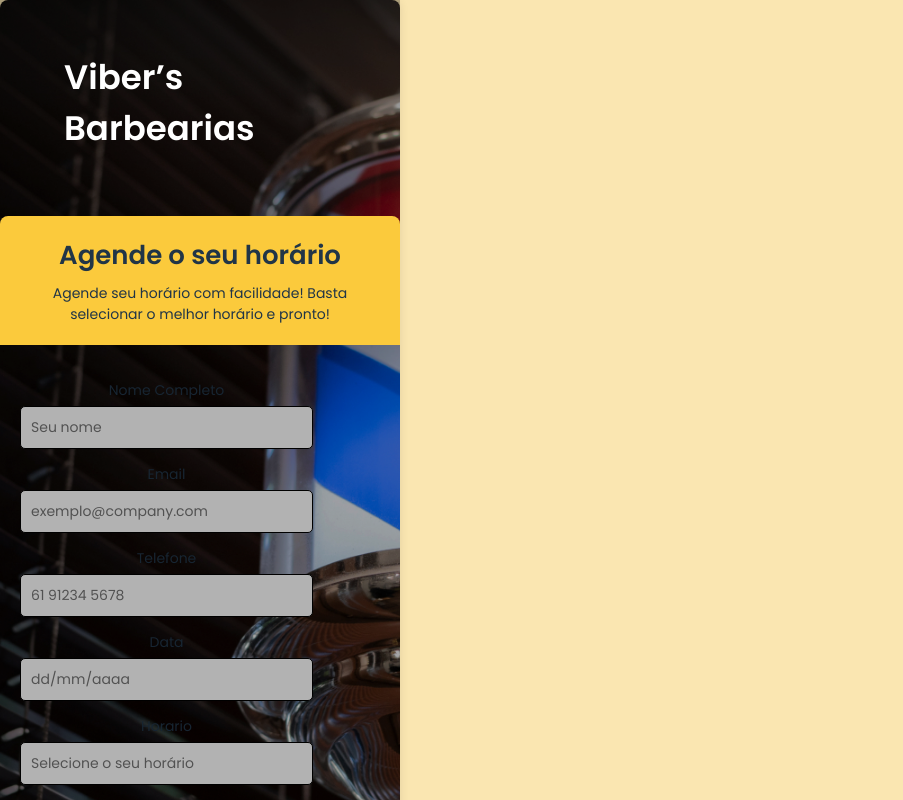
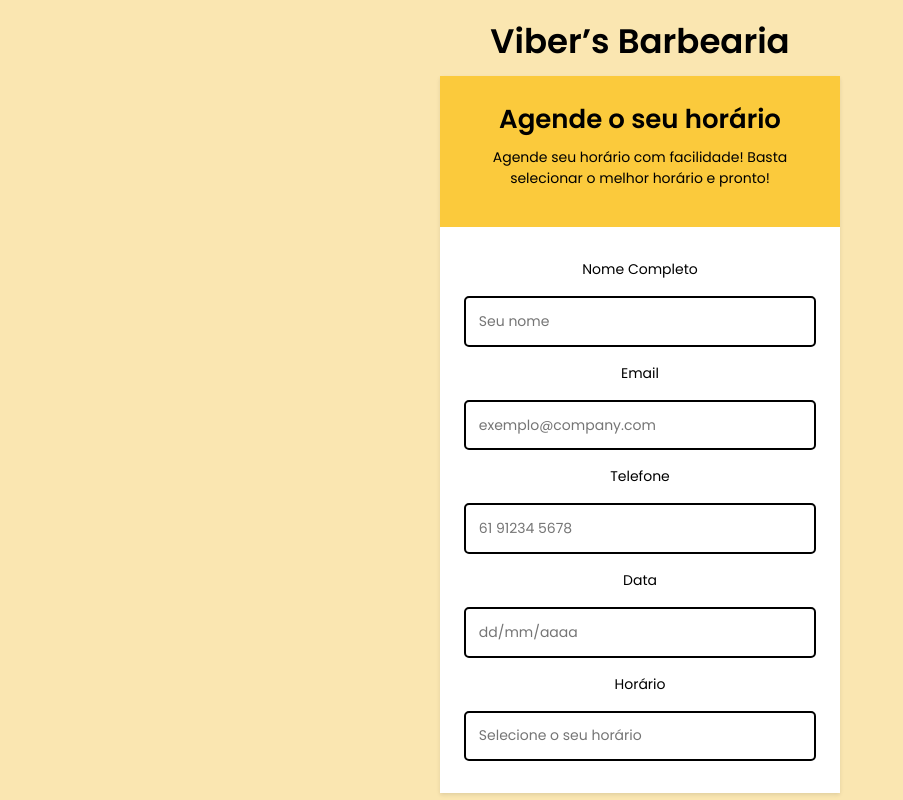
Before and after one commit to Trindaddy/Project_Vibers-Barbearia, a React (Vite) app in the folder Vibers_Barbearia/frontend/agendamento-vibers/: page /agendamento in a window 1280 px wide. Shown: the whole page, without its empty margins (0-903 px from the left). Built offline with nearby package versions, Linux system fonts and the light colour scheme.

Commit message:
Finalização da página de Agendamento

```diff
--- a/Vibers_Barbearia/frontend/agendamento-vibers/src/pages/Agendamento/Agendamento.css
+++ b/Vibers_Barbearia/frontend/agendamento-vibers/src/pages/Agendamento/Agendamento.css
@@ -1,117 +1,106 @@
-/* Background geral da página */
+@import url('https://fonts.googleapis.com/css2?family=Poppins:wght@400;500;600;700&display=swap');
+
 body, html {
   margin: 0;
   padding: 0;
+  font-family: 'Poppins', sans-serif;
   background-color: #FAE6B1;
-  font-family: 'Poppins', sans-serif;
+  height: 100%;
+  width: 100%;
+}
+
+.pagina-agendamento {
   display: flex;
-  justify-content: center;
+  flex-direction: column;
   align-items: center;
   min-height: 100vh;
+  padding: 0 1rem;
 }
 
-/* Container central */
-.landing-container {
+.titulo {
+  font-size: 34px;
+  font-weight: 600;
+  margin-bottom: 1rem;
+  color: #000;
+}
+
+.container-form {
   background-color: white;
   width: 400px;
-  border-radius: 8px;
-  box-shadow: 0 0 10px rgba(0,0,0,0.1);
-  padding-bottom: 40px;
+  border-radius: 0;
+  box-shadow: 0 2px 4px rgba(0,0,0,0.1);
 }
 
-/* Título no topo */
-.header h3 {
-  font-weight: 600; /* Poppins SemiBold */
-  font-size: 34px;
-  text-align: center;
-  margin-top: 20px;
-  margin-bottom: 30px;
+.top-box {
+  background-color: #FBCA3C;
+  padding: 1.5rem;
 }
 
-/* Retângulo amarelo do texto "Agende o seu horário" */
-.main-content {
-  background-color: #FBCA3C;
-  padding: 20px;
-  border-radius: 8px 8px 0 0;
+.top-box h2 {
+  font-size: 26px;
+  font-weight: 600;
+  margin: 0;
+  color: #000;
 }
 
-.main-content h2 {
-  font-weight: 600; /* SemiBold */
-  font-size: 26px;
-  margin: 0 0 8px 0;
+.top-box p {
+  font-size: 14px;
+  font-weight: 400;
+  margin-top: 0.5rem;
+  color: #000;
 }
 
-.main-content p {
-  font-weight: 400; /* Regular */
-  font-size: 14px;
-  margin: 0;
+form {
+  display: flex;
+  flex-direction: column;
+  gap: 1rem;
+  padding: 2rem 1.5rem;
+  background-color: white;
 }
 
-/* Formulário */
-form {
-  padding: 20px;
+label {
+  font-size: 14px;
+  font-weight: 400;
+  color: #000;
 }
 
-/* Label do input */
-label {
-  display: block;
-  font-weight: 400; /* Regular */
+input {
+  padding: 0.8rem;
+  border: 2px solid black;
+  border-radius: 5px;
   font-size: 14px;
-  margin-bottom: 5px;
-  margin-top: 15px;
+  font-family: 'Poppins', sans-serif;
 }
 
-/* Inputs */
-input {
-  width: 100%;
-  padding: 10px;
-  font-size: 14px;
-  font-family: 'Poppins', sans-serif;
-  border: 1.5px solid black;
-  border-radius: 5px;
-  box-sizing: border-box;
-}
-
-/* Botões na parte inferior */
 .botao-container {
   display: flex;
   justify-content: center;
-  gap: 20px;
-  margin-top: 30px;
+  gap: 3rem;
+  margin-top: 1.5rem;
+  width: 1880px;
 }
 
 .botao-container button {
   background-color: #FBCA3C;
+  color: #000;
   border: none;
-  border-radius: 5px;
-  padding: 12px 30px;
-  font-weight: 500; /* Poppins Medium */
   font-size: 16px;
+  font-weight: 500;
+  padding: 0.8rem 2rem;
   cursor: pointer;
   display: flex;
   align-items: center;
-  gap: 10px;
+  gap: 0.5rem;
+  font-family: 'Poppins', sans-serif;
+  border-radius: 3px;
+  box-shadow: none;
+  transition: background-color 0.3s;
 }
 
 .botao-container button:hover {
-  filter: brightness(0.9);
+  background-color: #e0b12f;
 }
 
-/* Separador entre os botões */
-.botao-container .separator {
-  align-self: center;
-  font-size: 20px;
-  font-weight: 700;
-  color: black;
-  user-select: none;
+.material-symbols-outlined {
+  font-size: 18px;
 }
-
-/* Ícone de seta (opcional) */
-.material-symbols-outlined {
-  font-variation-settings:
-    'FILL' 0,
-    'wght' 400,
-    'GRAD' 0,
-    'opsz' 24;
-  vertical-align: middle;
-}
--- a/Vibers_Barbearia/frontend/agendamento-vibers/src/pages/Agendamento/Agendamento.jsx
+++ b/Vibers_Barbearia/frontend/agendamento-vibers/src/pages/Agendamento/Agendamento.jsx
@@ -5,22 +5,19 @@ function Agendamento() {
   const navigate = useNavigate();
 
   const handleCancelar = () => {
-    navigate("/"); // Volta para a LandingPage
+    navigate("/");
   };
 
   const handleContinuar = () => {
-    // Aqui você pode adicionar validação ou redirecionar para a próxima etapa
-    alert("Agendamento continuado!"); // Apenas exemplo
+    alert("Agendamento concluído!");
   };
 
   return (
     <div className="pagina-agendamento">
-      <div className="landing-container">
-        <div className="header">
-          <h3>Viber’s Barbearias</h3>
-        </div>
+      <h1 className="titulo">Viber’s Barbearia</h1>
 
-        <div className="main-content">
+      <div className="container-form">
+        <div className="top-box">
           <h2>Agende o seu horário</h2>
           <p>
             Agende seu horário com facilidade! Basta selecionar o melhor
@@ -41,23 +38,22 @@ function Agendamento() {
           <label htmlFor="data">Data</label>
           <input type="text" id="data" placeholder="dd/mm/aaaa" />
 
-          <label htmlFor="horario">Horario</label>
+          <label htmlFor="horario">Horário</label>
           <input type="text" id="horario" placeholder="Selecione o seu horário" />
         </form>
+      </div>
 
       <div className="botao-container">
         <button onClick={handleCancelar}>
           Cancelar
           <span className="material-symbols-outlined">arrow_forward</span>
         </button>
-
         <button onClick={handleContinuar}>
           Continuar
           <span className="material-symbols-outlined">arrow_forward</span>
         </button>
       </div>
     </div>
-    </div>
   );
 }
 
```
Lines whose indentation alone changed are shown as unchanged.
